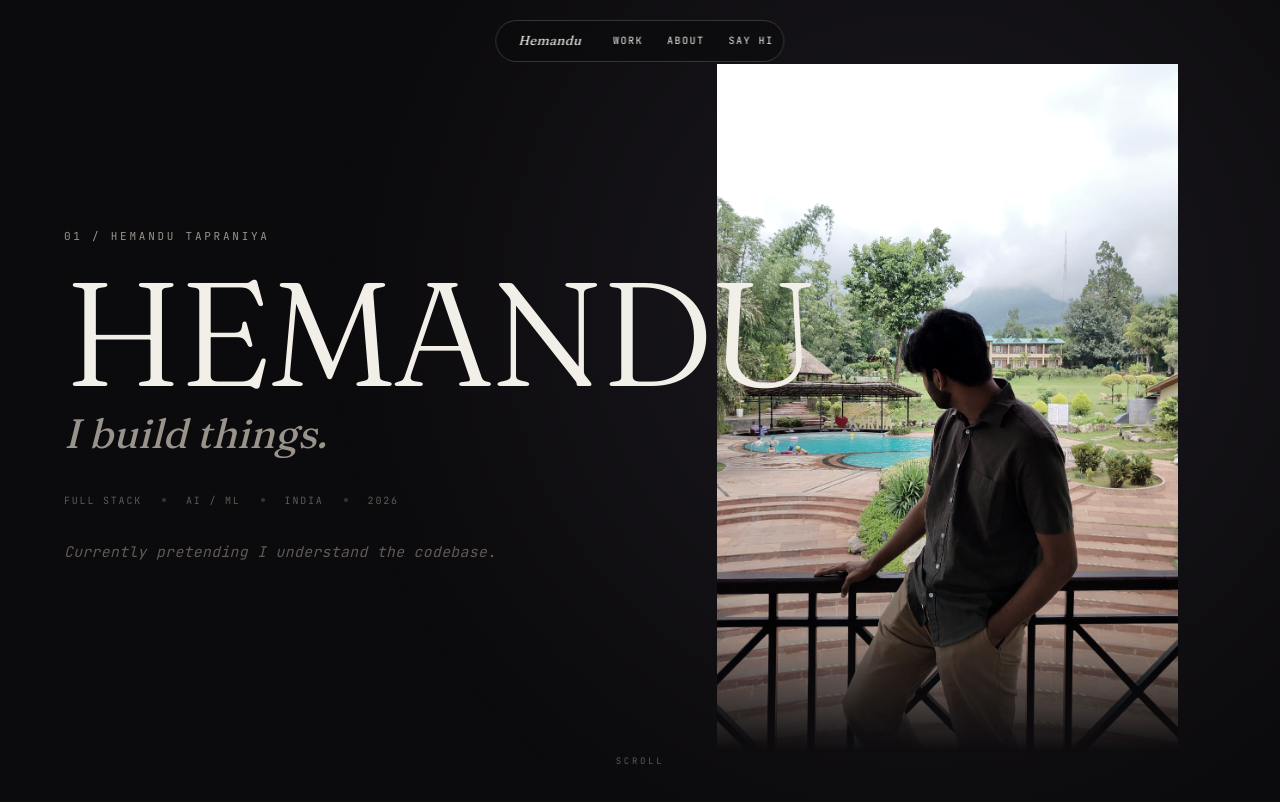
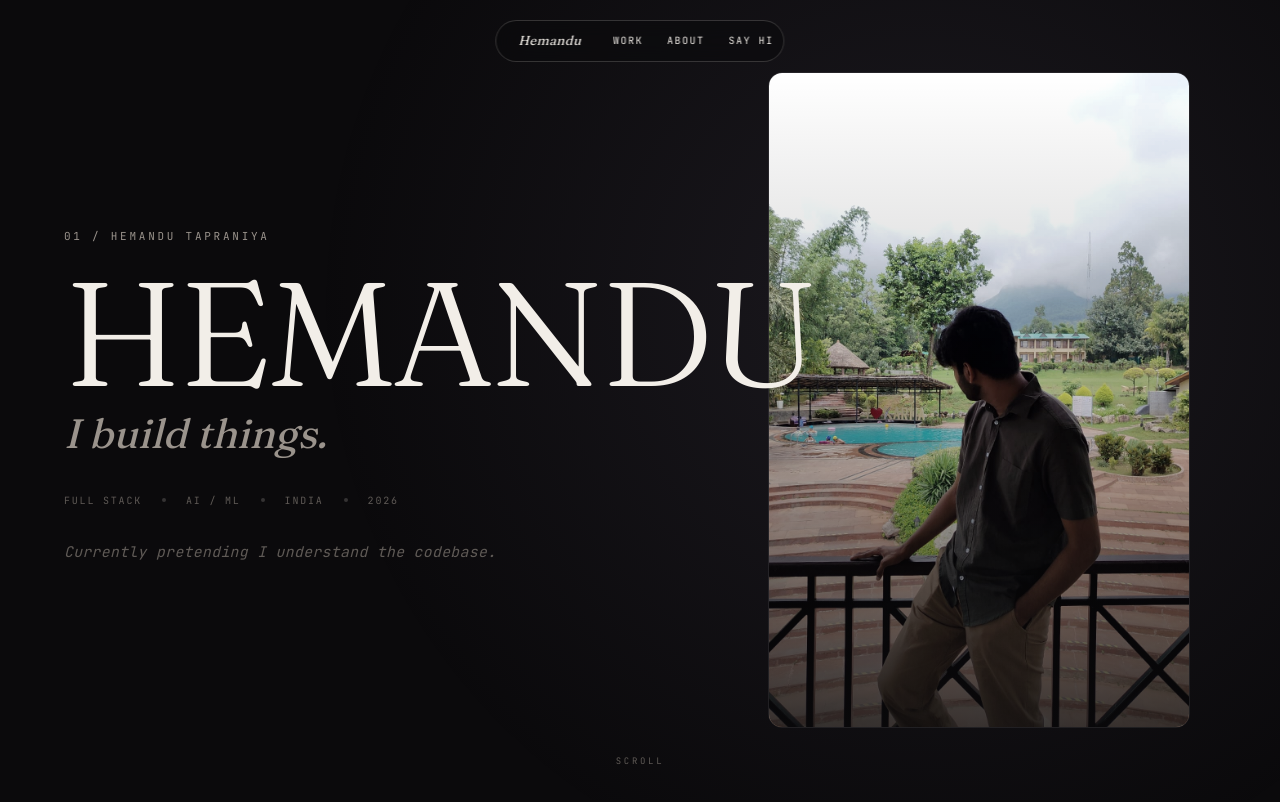
Before and after one commit to Hemandu69/portfolio, a Next.js app in the folder frontend/: page / in a window 1280 px wide. Shown: the top 802 px of the page. Built offline with nearby package versions, Linux system fonts and the light colour scheme.

Commit message:
made it funny

```diff
--- a/frontend/components/hero/Hero.tsx
+++ b/frontend/components/hero/Hero.tsx
@@ -49,24 +49,18 @@ export default function Hero() {
         {/* Desktop portrait — asymmetrical, overlapping typography (hidden on mobile) */}
         <motion.div
           style={{ y: portraitY, scale: portraitScale, opacity: portraitOpacity }}
-          className="hidden md:block md:absolute md:right-[6%] md:top-[8%] md:h-[86%] md:w-[38%] lg:right-[8%] lg:w-[36%]"
+          className="hidden md:block md:absolute md:right-[5%] md:top-[9%] md:h-[82%] md:w-[36%] lg:right-[7%] lg:top-[9%] lg:h-[82%] lg:w-[33%]"
         >
-          <div className="relative h-full w-full">
+          <div className="relative h-full w-full overflow-hidden rounded-[14px] border border-white/[0.08] [isolation:isolate]">
             <Image
               src="/images/portrait.jpeg"
               alt="Hemandu Tapraniya"
               fill
               priority
-              className="object-cover object-[60%_20%] grayscale-[35%] contrast-[1.05]"
-              style={{
-                maskImage:
-                  "linear-gradient(to bottom, black 82%, transparent 100%)",
-                WebkitMaskImage:
-                  "linear-gradient(to bottom, black 82%, transparent 100%)",
-              }}
-              sizes="40vw"
+              className="object-cover object-[60%_20%] grayscale-[30%] contrast-[1.05]"
+              sizes="(min-width: 1024px) 33vw, 36vw"
             />
-            <div className="absolute inset-0 bg-gradient-to-t from-black/40 via-transparent to-transparent" />
+            <div className="pointer-events-none absolute inset-0 bg-gradient-to-t from-black/80 via-black/20 to-transparent" />
           </div>
         </motion.div>
 
```
